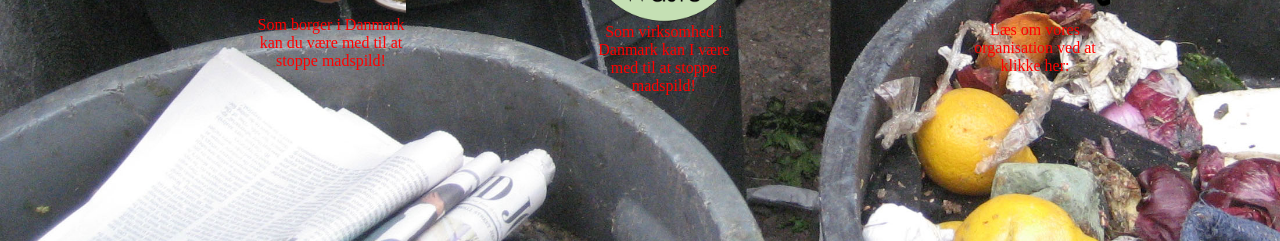
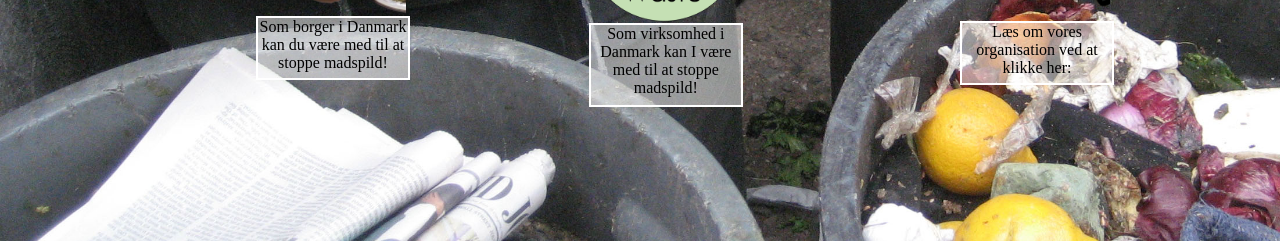
Before and after one commit to MalikKtK/ProjektObligatorisk, a Spring Boot app: page / in a window 1280 px wide. Shown: the part 559-800 px from the top of the page. Run offline with Spring Boot 4, Linux system fonts and the light colour scheme.

Commit message:
updated homepage with with borders

```diff
--- a/src/main/resources/static/CssFiles/FoodRecipiesStyle.css
+++ b/src/main/resources/static/CssFiles/FoodRecipiesStyle.css
@@ -84,6 +84,7 @@ body {
     line-height: 1;
     font-family: FontAwesome;
     font-size: inherit;
+    font-size: inherit;
     text-rendering: auto;
     -webkit-font-smoothing: antialiased;
     -moz-osx-font-smoothing: grayscale;
--- a/src/main/resources/static/CssFiles/HomeStyle.css
+++ b/src/main/resources/static/CssFiles/HomeStyle.css
@@ -35,10 +35,7 @@ body {
     background-repeat: no-repeat;
     background-size: cover;
     background-attachment: fixed;
-
 }
-
-
 
 .logo1 {
     width: 150px;
@@ -53,10 +50,12 @@ body {
 
 .text1 {
     margin-top: 135px;
-    color: red;
+    color: black;
     position: absolute;
     width: 150px;
     height: 40%;
+    border: solid 2px white;
+    background: rgba(255, 255, 255, 0.5);
 }
 
 .logo2 {
@@ -74,10 +73,12 @@ body {
 
 .text2 {
     margin-top: 150px;
+    color: black;
+    position: absolute;
     width: 150px;
-    height: 40%;
-    color: red;
-    position: absolute;
+    height: 53%;
+    border: solid 2px white;
+    background: rgba(255, 260, 255, 0.5);
 }
 
 .logo3 {
@@ -97,8 +98,10 @@ body {
     margin-top: 140px;
     width: 150px;
     height: 40%;
-    color: red;
+    color: black;
     position: absolute;
+    border: solid 2px white;
+    background: rgba(255, 255, 255, 0.5);
 }
 
 .href1 {
@@ -114,10 +117,12 @@ body {
 .centered {
     position: absolute;
     text-align: center;
-    color: white;
+    color: black;
     top: 25%;
     left: 50%;
     transform: translate(-50%, -50%);
     width: 500px;
     height: 281px;
+    border: solid 2px white;
+    background: rgba(255, 255, 255, 0.5);
 }
```
